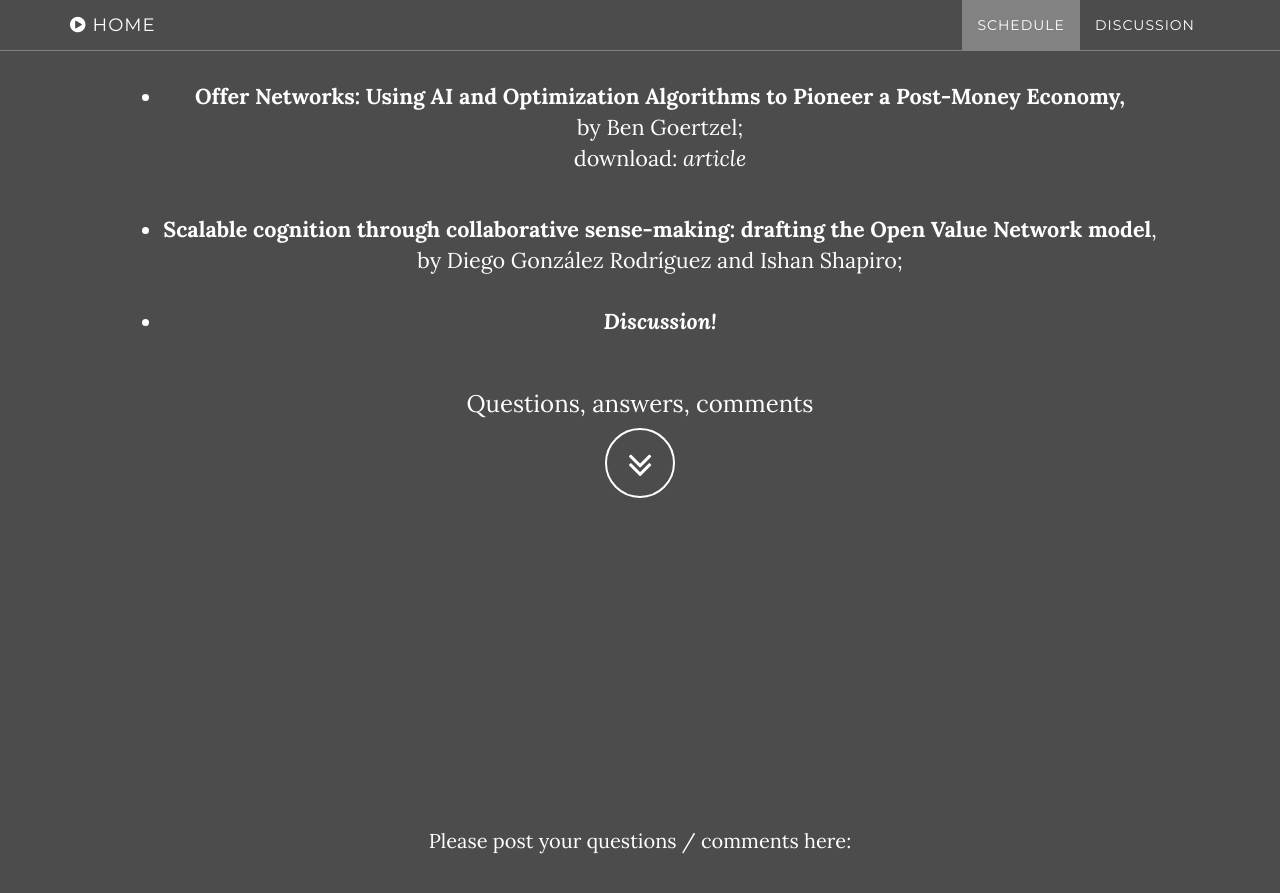
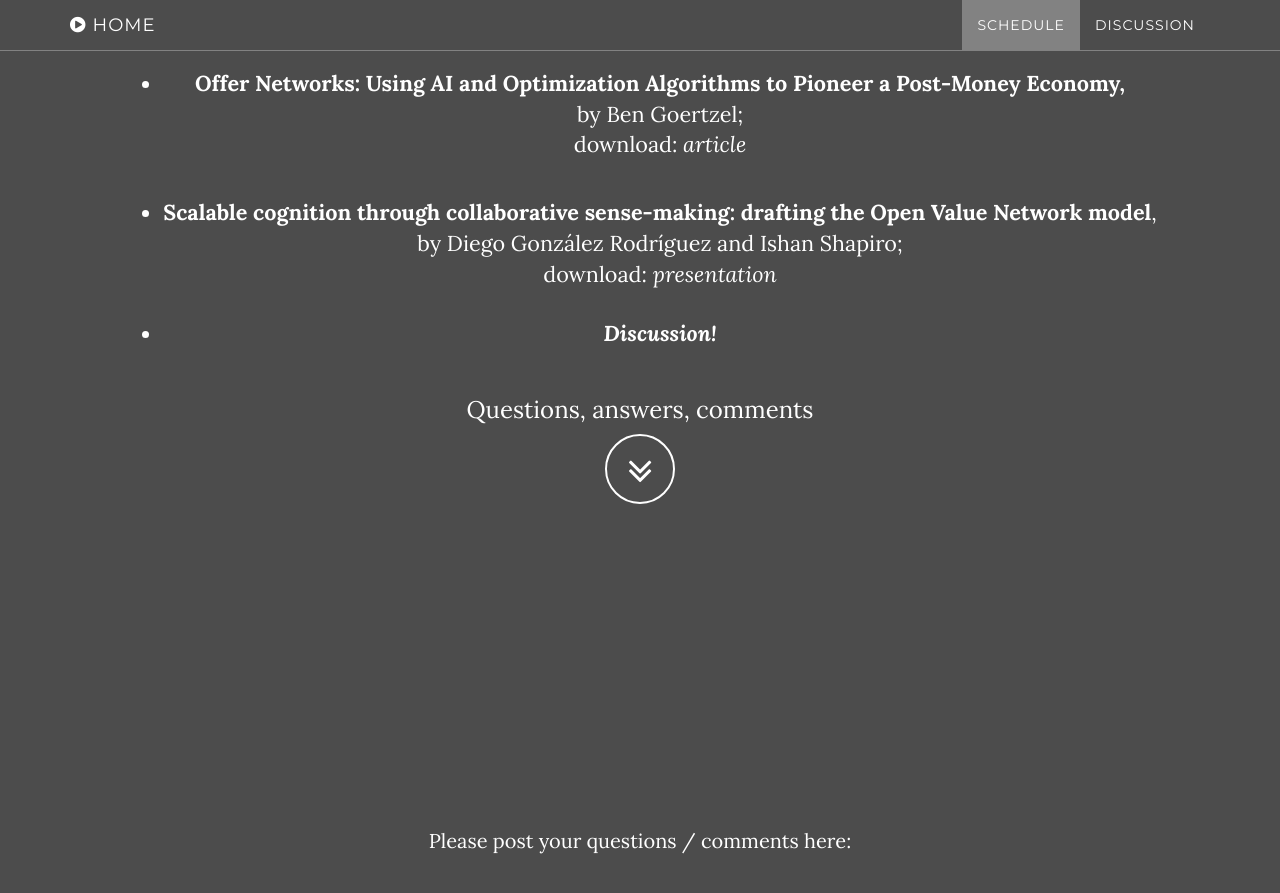
Before and after one commit to FreedomAndConstraint/agi15ida, a Jekyll site: the page built from index.html, in a window 1280 px wide and 900 px high, scrolled down 1175 px. Shown: the top 893 px of the window. Built offline with Jekyll 4.4.1, drawn with Linux system fonts in a browser that asks for light colours; comment, search, counter and statistics services are not loaded.

Commit message:
added Diego presentation to schedule

```diff
--- a/_includes/schedule.html
+++ b/_includes/schedule.html
@@ -18,7 +18,7 @@
             <tr>
                 <td class="tg-031e center">
                     <ul>
-                        <li class="list"><strong>Scalable cognition through collaborative sense-making: drafting the Open Value Network model</strong>, <br/>by <a href="http://www.xmunch.net/" target="_blank">Diego González Rodríguez</a> and <a href="https://www.linkedin.com/in/poietic" target="_blank">Ishan Shapiro</a>;</li>
+                        <li class="list"><strong>Scalable cognition through collaborative sense-making: drafting the Open Value Network model</strong>, <br/>by <a href="http://www.xmunch.net/" target="_blank">Diego González Rodríguez</a> and <a href="https://www.linkedin.com/in/poietic" target="_blank">Ishan Shapiro</a>;<br/> download: <a href="http://docs.google.com/presentation/d/1GXzWslWfrcMCVTPRW0IxIozZuEjoqMRo3iofDcXWnLQ/edit?usp=sharing" target="_blank"><i>presentation</i></li>
                     </ul>
                 </td>
             </tr>
```
